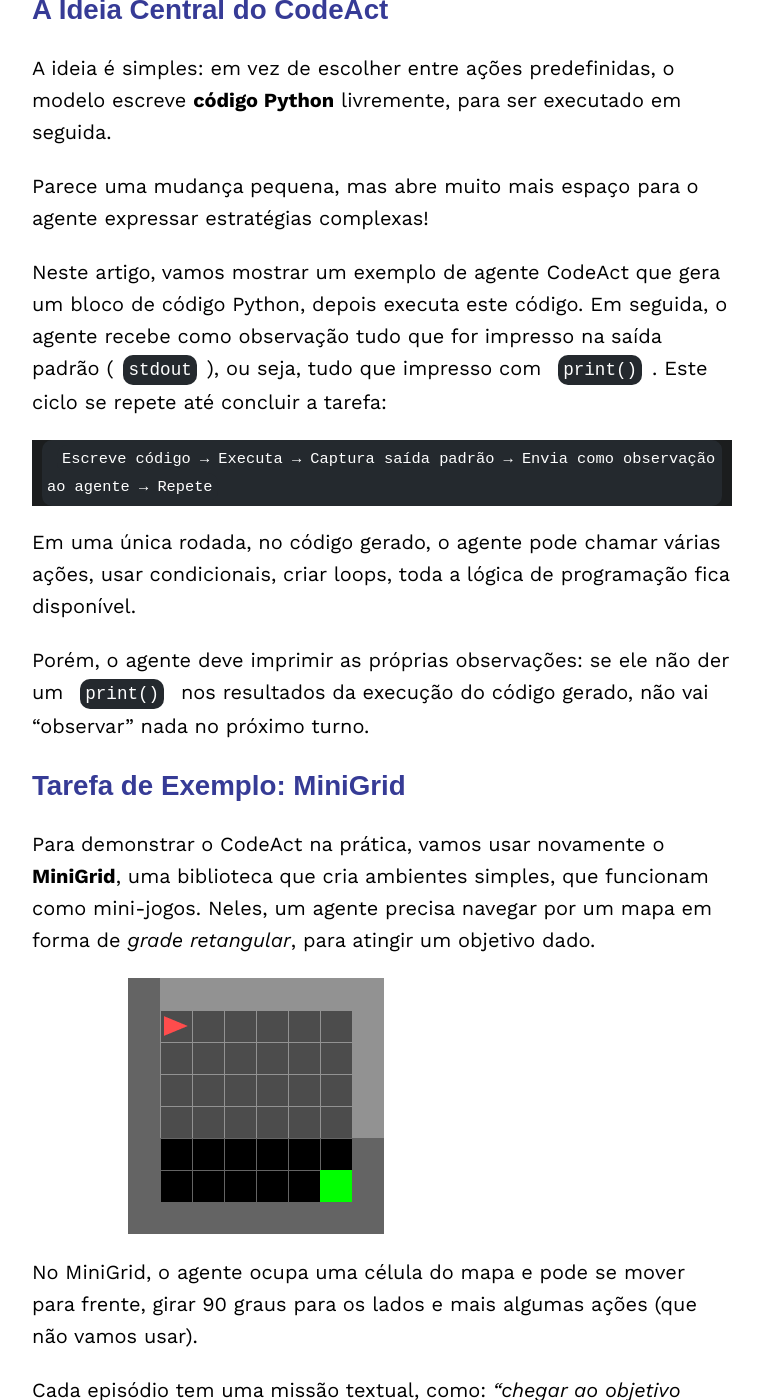
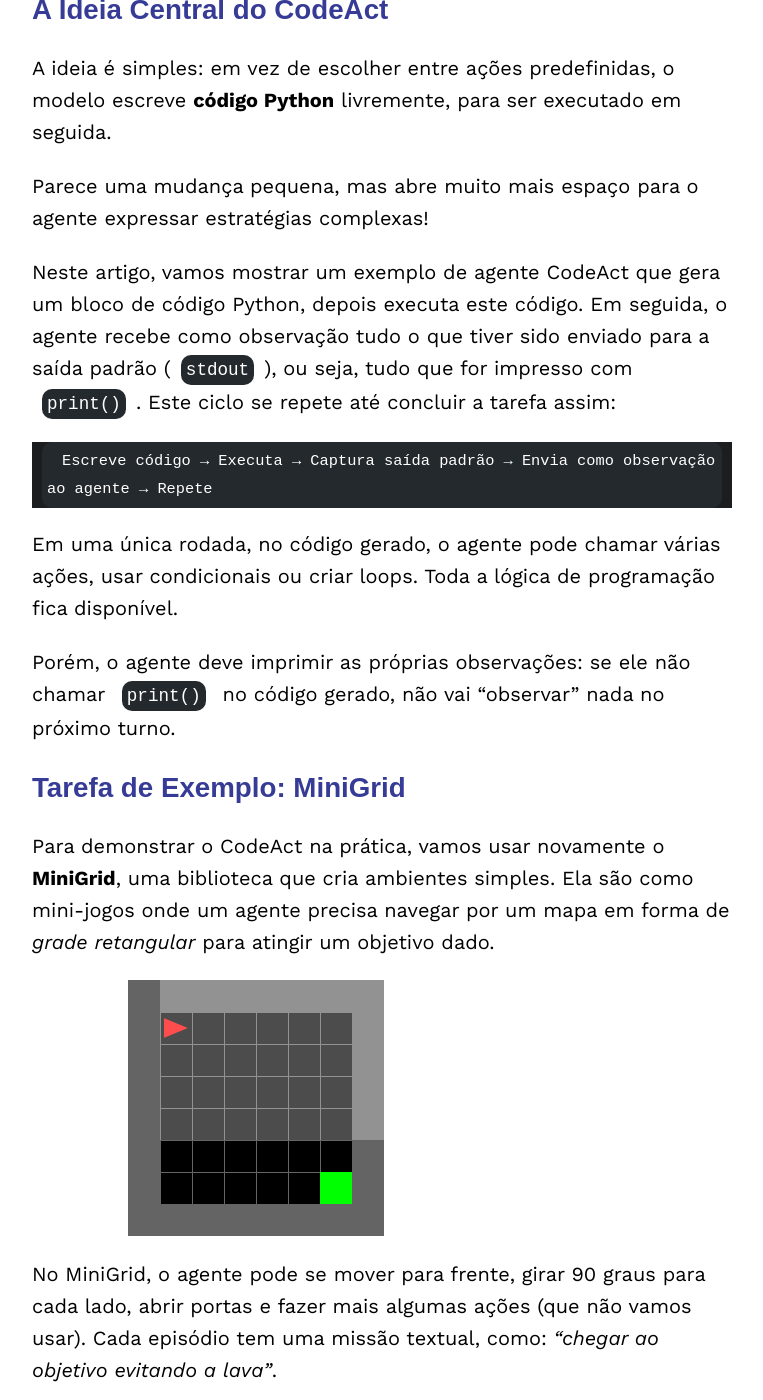
Before and after one commit to iablog/iablog.github.io, a Jekyll site: the page built from _posts/2026-04-07-post.md, in a window 1280 px wide and 1400 px high, scrolled down 1878 px. Shown: the whole window, without its empty margins (258-1021 px from the left). Built offline with Jekyll 4.4.1, drawn with Linux system fonts in a browser that asks for light colours; some of the changed text lies outside the part shown.

Commit message:
Mais alguns pequenos ajustes.

````diff
--- a/_posts/2026-04-07-post.md
+++ b/_posts/2026-04-07-post.md
@@ -30,35 +30,37 @@
 
 Parece uma mudança pequena, mas abre muito mais espaço para o agente expressar estratégias complexas!
 
-Neste artigo, vamos mostrar um exemplo de agente CodeAct que gera um bloco de código Python, depois executa este código. Em seguida, o agente recebe como observação tudo que for impresso na saída padrão (`stdout`), ou seja, tudo que impresso com `print()`. Este ciclo se repete até concluir a tarefa:
+Neste artigo, vamos mostrar um exemplo de agente CodeAct que gera um bloco de código Python, depois executa este código. Em seguida, o agente recebe como observação tudo o que tiver sido enviado para a saída padrão (`stdout`), ou seja, tudo que for impresso com `print()`. Este ciclo se repete até concluir a tarefa assim:
 
 ```
 Escreve código → Executa → Captura saída padrão → Envia como observação ao agente → Repete
 ```
 
-Em uma única rodada, no código gerado, o agente pode chamar várias ações, usar condicionais, criar loops, toda a lógica de programação fica disponível.
+Em uma única rodada, no código gerado, o agente pode chamar várias ações, usar condicionais ou criar loops. Toda a lógica de programação fica disponível.
 
-Porém, o agente deve imprimir as próprias observações: se ele não der um `print()` nos resultados da execução do código gerado, não vai "observar" nada no próximo turno.
+Porém, o agente deve imprimir as próprias observações: se ele não chamar `print()` no código gerado, não vai "observar" nada no próximo turno.
 
 
 ## Tarefa de Exemplo: MiniGrid
 
-Para demonstrar o CodeAct na prática, vamos usar novamente o **MiniGrid**, uma biblioteca que cria ambientes simples, que funcionam como mini-jogos. Neles, um agente precisa navegar por um mapa em forma de *grade retangular*, para atingir um objetivo dado.
+Para demonstrar o CodeAct na prática, vamos usar novamente o **MiniGrid**, uma biblioteca que cria ambientes simples. Ela são como mini-jogos onde um agente precisa navegar por um mapa em forma de *grade retangular* para atingir um objetivo dado.
 
 ![Animação do Minigrid](/assets/img/post_03_13/meu_grid_animado.gif)
 
-No MiniGrid, o agente ocupa uma célula do mapa e pode se mover para frente, girar 90 graus para os lados e mais algumas ações (que não vamos usar).
+No MiniGrid, o agente pode se mover para frente, girar 90 graus para cada lado, abrir portas e fazer mais algumas ações (que não vamos usar). Cada episódio tem uma missão textual, como: *"chegar ao objetivo evitando a lava"*.
 
-Cada episódio tem uma missão textual, como: *"chegar ao objetivo evitando a lava"*. A biblioteca oferece variações com mapas e objetivos diferentes. Aqui, usaremos o `MiniGrid-LavaCrossingS9N3-v0`, onde o agente precisa chegar a uma célula objetivo, evitando células de "lava".
+A biblioteca oferece mapas e objetivos diversos. Aqui, usaremos o `MiniGrid-LavaCrossingS9N3-v0`, onde o agente precisa chegar a uma célula objetivo, evitando células de "lava".
 
 Para saber mais sobre os ambientes disponíveis, veja a [**documentação oficial do MiniGrid**](https://minigrid.farama.org/environments/minigrid/).
 
 ## Instalação e Configuração
 
 O [código completo](https://colab.research.google.com/github/iablog/iablog.github.io/blob/main/code_examples/2026-04/CodeAct.ipynb)
-contém todo o processo de instalação dos módulos necessários e algumas etapas de configuração, com explicações. Aqui, no artigo, vamos focar nas partes essenciais.
+contém todo o processo de instalação de módulos e de configuração, com explicações. Aqui, no artigo, vamos focar nas partes essenciais.
 
-Um detalhe importante é que, no agente, vamos usar um dos modelos *Gemini*, que podem ser usados gratuitamente. Para isso, gere uma chave de API no Google AI Studio e salve nos *Secrets* do Colab com o nome `GOOGLE_API_KEY`. Se tiver dúvidas sobre como fazer isso, veja o post anterior sobre [ReAct](https://iablog.github.io/agentes%20de%20ia/2026/03/13/post.html) ou o post introdutório sobre o [Google Gemini](https://iablog.github.io/deep%20learning/2025/07/06/post.html).
+Um detalhe importante é que vamos usar um dos modelos *Gemini*, que podem ser usados gratuitamente.
+
+Para isso, gere uma chave de API no Google AI Studio e salve nos *Secrets* do Colab com o nome `GOOGLE_API_KEY`. Se tiver dúvidas sobre como fazer isso, veja o post anterior sobre [ReAct](https://iablog.github.io/agentes%20de%20ia/2026/03/13/post.html) ou o post introdutório sobre o [Google Gemini](https://iablog.github.io/deep%20learning/2025/07/06/post.html).
 
 
 ## Códigos Auxiliares
@@ -67,7 +69,7 @@
 
 Foi criada uma classe auxiliar `MiniGridTextWrapper` que serve como *wrapper*. Ela converta as observações do MiniGrid para um mapa de texto legível, com orientação fixa. A classe completa está definida no código.
 
-O que importa é entender o formato das observações que ela retorna. O *wrapper* faz com que cada célula do mapa seja representada por um caractere, conforme a tabela abaixo:
+O que importa é entender o formato das observações que ela retorna. Cada célula do mapa é representada por um caractere, conforme a tabela abaixo:
 
 | Caractere | Significado |
 |-----------|-------------|
@@ -96,7 +98,7 @@
 
 ### 3. Funções de Ação
 
-Uma chamada a `env.step(NUM)` executa alguma ação possível, onde cada número `NUM` corresponde a uma ação diferente (e.g. 2 representa "andar para a frente na direção do agente").
+Uma chamada a `env.step(NUM)` executa alguma ação possível, onde cada número `NUM` corresponde a uma ação diferente (e.g. 2 representa "andar para a frente").
 
 Para tornar o código do agente mais legível, criamos funções especializadas que encapsulam essas chamadas com nomes descritivos:
 
@@ -122,7 +124,7 @@
 
 ### 4. Testando o Ambiente
 
-Vale explorar o ambiente manualmente antes de mostrar o código do agente. O código abaixo reseta o ambiente, recebendo a observação inicial na variável `obs`.
+Vale explorar o ambiente manualmente antes de mostrar o código do agente. O código abaixo reseta o ambiente, e atribui a observação inicial à variável `obs`.
 
 Em seguida, o código imprime a observação inicial. Note que ela é um dicionário com dois campos: `mission` (o objetivo em texto) e `text_grid` (o mapa textual).
 
@@ -140,7 +142,7 @@
 
 Ao executar este código, você obterá algo assim:
 
-![Observação inicial do ambiente MiniGrid]({{ site.baseurl}}/assets/img/post_04_07/obs_inicial.png)
+![Observação inicial do ambiente MiniGrid]({{site.baseurl}}/assets/img/post_04_07/obs_inicial.png)
 
 ## As Partes Centrais do Agente CodeAct
 
@@ -245,7 +249,7 @@
 
 ```
 
-O truque é redirecionar temporariamente o `sys.stdout` (saída padrão) para um buffer em memória (`io.StringIO`). Qualquer `print()` que acontecer durante na execução vai para esse buffer. Depois, o conteúdo do buffer é retornado como string.
+O truque é redirecionar temporariamente o `sys.stdout` (*saída padrão*) para um buffer em memória (`io.StringIO`). Qualquer `print()` que acontecer durante na execução vai para esse buffer. Depois, o conteúdo do buffer é retornado como string.
 
 
 ### 4. O Loop Principal
````
Also changed, not shown: other parts of _posts/2026-04-07-post.md (+8 -6 lines).
